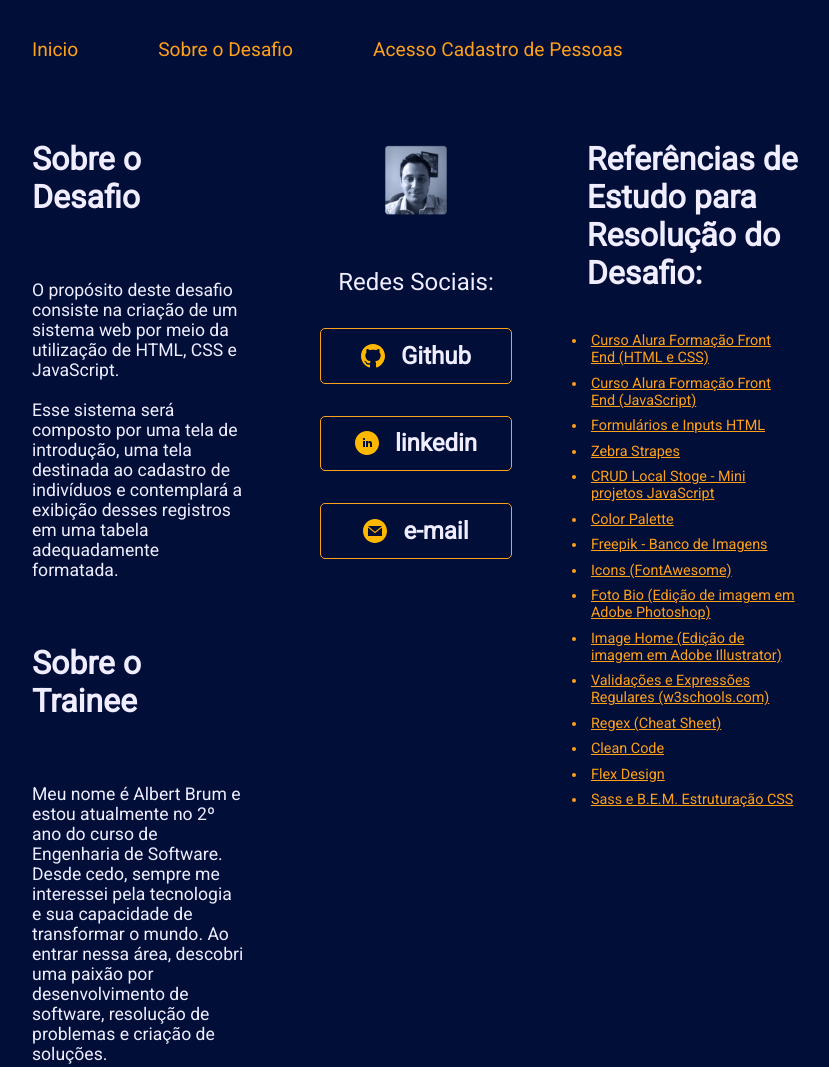
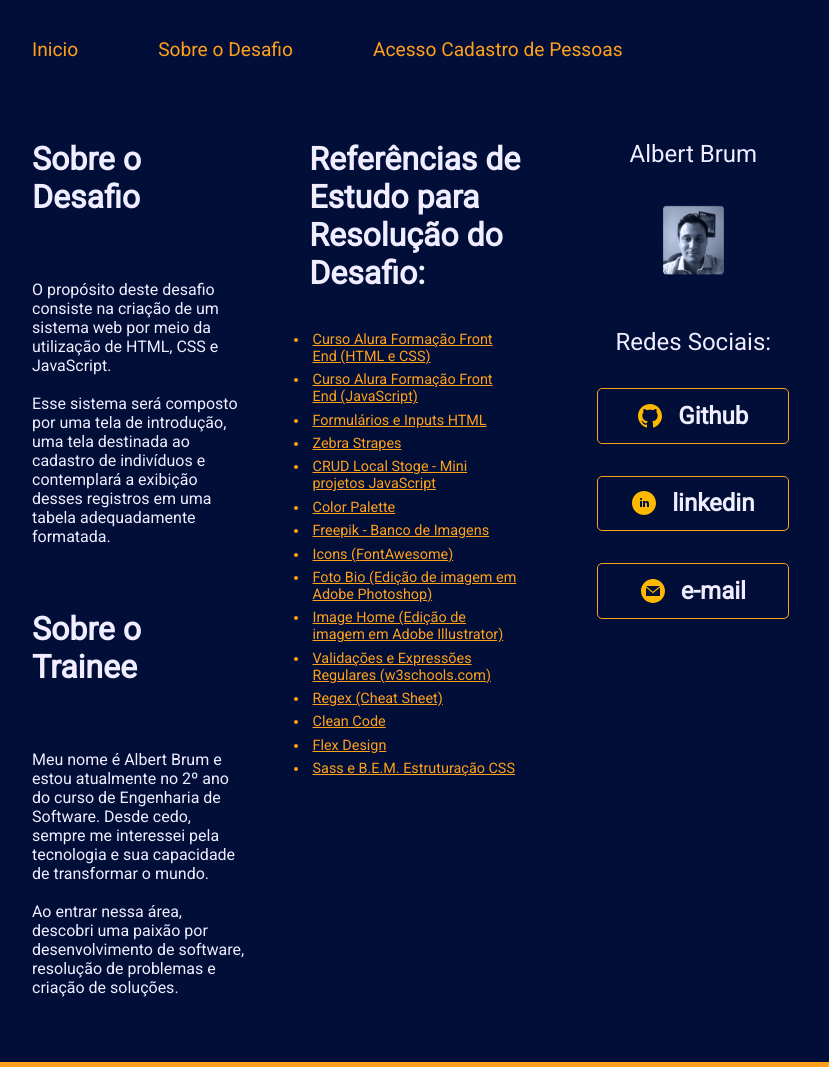
Before and after one commit to albertbrum/treinamento-desafio-01, a plain HTML site: page about.html in a window 1280 px wide. Shown: the top 1067 px of the page, without its empty margins (224-1053 px from the left). Drawn offline with Linux system fonts and the light colour scheme.

Commit message:
Testes no campo de busca Melhorias nas validações de campos Melhorias no layout Organização do codigo

```diff
--- a/about.html
+++ b/about.html
@@ -18,34 +18,25 @@
     <main class="presentation__about">
         <section class="presentation__content">
             <h1 class="presentation__content__title">Sobre o Desafio</h1>
-            <p class="presentation__content__about__text">O propósito deste desafio consiste na criação de um sistema web por meio da utilização de HTML, CSS e JavaScript. <br> <br>Esse sistema será composto por uma tela de introdução, uma tela destinada ao cadastro de indivíduos e contemplará a exibição desses registros em uma tabela adequadamente formatada.
+            <p class="presentation__content__about__text">O propósito deste desafio consiste
+                na criação de um sistema web por meio da utilização de HTML, CSS e JavaScript.
+                 <br> <br>
+                 Esse sistema será composto por uma tela de introdução, uma tela
+                 destinada ao cadastro de indivíduos e contemplará a exibição desses
+                  registros em uma tabela adequadamente formatada.
             </p>
-            <h1 class="presentation__content__title">Sobre o Trainee</h1>
-            <p class="presentation__content__about__text">Meu nome é Albert Brum e estou atualmente no 2º ano do curso de Engenharia de Software. Desde cedo, sempre me interessei pela tecnologia e sua capacidade de transformar o mundo. Ao entrar nessa área, descobri uma paixão por desenvolvimento de software, resolução de problemas e criação de soluções.
+            <h2 class="presentation__content__title">Sobre o Trainee</h2>
+            <p class="presentation__content__about__text">Meu nome é Albert Brum e estou atualmente no
+                2º ano do curso de Engenharia de Software. Desde cedo, sempre me interessei
+                pela tecnologia e sua capacidade de transformar o mundo.
+                <br><br>
+                Ao entrar nessa área, descobri uma paixão por desenvolvimento de software,
+                resolução de problemas e criação de soluções.
             </p>
-
-        </section>
-        <section class="presentation__content presentation__links">
-            <div class="presentation__links">
-                <img class="presentation__image__about" src="assets/image.png" alt="Foto Albert Brum">
-                <h2 class="presentation__links__subtitle">Redes Sociais:</h2>
-                <a class="presentation__links__navigation" href="https://github.com/albertbrum">
-                    <img src="./assets/github.svg">
-                    Github
-                </a>
-                <a class="presentation__links__navigation" href="https://linkedin.com/in/albertbrum">
-                    <img src="./assets/linkedin.svg">
-                    linkedin
-                </a>
-                <a class="presentation__links__navigation" href="mailto:albertbrum@hotmail.com">
-                    <img src="./assets/email.svg">
-                    e-mail
-                </a>
-            </div>
         </section>
         <section class="presentation__content presentation__links">
             <ul>
-                <h1 class="presentation__content__title">Referências de Estudo para Resolução do Desafio:</h1>
+                <h2 class="presentation__content__title">Referências de Estudo para Resolução do Desafio:</h1>
                 <br><br>
                 <li><a href="https://www.alura.com.br/cursos-online-front-end">Curso Alura Formação Front End (HTML e CSS)</a></li>
                 <li><a href="https://www.alura.com.br/cursos-online-front-end">Curso Alura Formação Front End (JavaScript)</a></li>
@@ -64,6 +55,25 @@
                 <li><a href="https://desenvolvimentoparaweb.com/css/bem/">Sass e B.E.M. Estruturação CSS</a></li>
             </ul>
         </section>
+        <section class="presentation__content presentation__links">
+            <div class="presentation__links">
+                <h2 class="presentation__links__subtitle">Albert Brum</h2>
+                <img class="presentation__image__about" src="assets/image.png" alt="Foto Albert Brum">
+                <p class="presentation__links__subtitle">Redes Sociais:</p>
+                <a class="presentation__links__navigation" href="https://github.com/albertbrum">
+                    <img src="./assets/github.svg">
+                    Github
+                </a>
+                <a class="presentation__links__navigation" href="https://linkedin.com/in/albertbrum">
+                    <img src="./assets/linkedin.svg">
+                    linkedin
+                </a>
+                <a class="presentation__links__navigation" href="mailto:albertbrum@hotmail.com">
+                    <img src="./assets/email.svg">
+                    e-mail
+                </a>
+            </div>
+        </section>
     </main>
     <footer class="footer">
         <p>Desafio 01 - Treinamento - Albert Brum - 2023</p>
--- a/css/main.css
+++ b/css/main.css
@@ -29,6 +29,11 @@ body{
     background-color: #000e38;
 }
 
+header{
+    justify-content: left;
+    padding: 3% 20% 1% 20%;
+}
+
 main{
     display: flex;
     flex-grow: 1;
@@ -38,7 +43,7 @@ main{
     margin: 5vh auto;
     padding: 2.5rem;
     box-shadow: 1px 1px 3px var(--shadow-color);
-    gap: 20px;
+    gap: 1rem;
     background-color: var(--secondary-color);
 }
 
@@ -52,14 +57,6 @@ footer {
     font-weight: 400;
 }
 
-.content-button-search {
-    display: flex;
-    flex-direction: row;
-    justify-content:space-between;
-    align-items: center;
-    width: 100%;
-}
-
 input.table-search{
     height: 40px;
     outline-style: none;
@@ -69,11 +66,12 @@ input.table-search{
     font-size:1rem;
 }
 
-.header{
+.content-button-search {
     display: flex;
-    padding: 2% 15% 0% 15%;
-    background-color: var(--primary-color);
-    text-align: left;
+    flex-direction: row;
+    justify-content:space-between;
+    align-items: center;
+    width: 100%;
 }
 
 .header__menu{
--- a/css/modal.css
+++ b/css/modal.css
@@ -34,6 +34,7 @@
     height: 40px;
     line-height: 40px;
     font-size: 12px;
+    padding: 0 0 0 0;
 }
 
 .modal-close{
--- a/css/style.css
+++ b/css/style.css
@@ -3,7 +3,6 @@
     margin: 0;
     padding: 0;
     box-sizing: border-box;
-
 }
 
 :root {
@@ -28,9 +27,7 @@ body{
 }
 
 header{
-    flex-grow: 1;
     justify-content: left;
-    width: 90%;
     padding: 3% 20% 1% 20%;
 }
 
@@ -56,7 +53,7 @@ footer {
 li {
     font-family: var(--primary-font);
     font-size: 0.9rem;
-    padding: 2%;
+    padding: 1.5%;
     color: var(--tertiary-color);
 }
 
@@ -119,8 +116,10 @@ a {
 }
 
 .presentation__content__about__text{
-    font-size: 1.1rem;
+    font-size: 1rem;
     font-family: var(--primary-font);
+    font-weight: 100;
+
 }
 
 .presentation__links{
```
Also changed, not shown: app-register-people.html (+4 -5 lines), js/main.js (+5 -7 lines).
